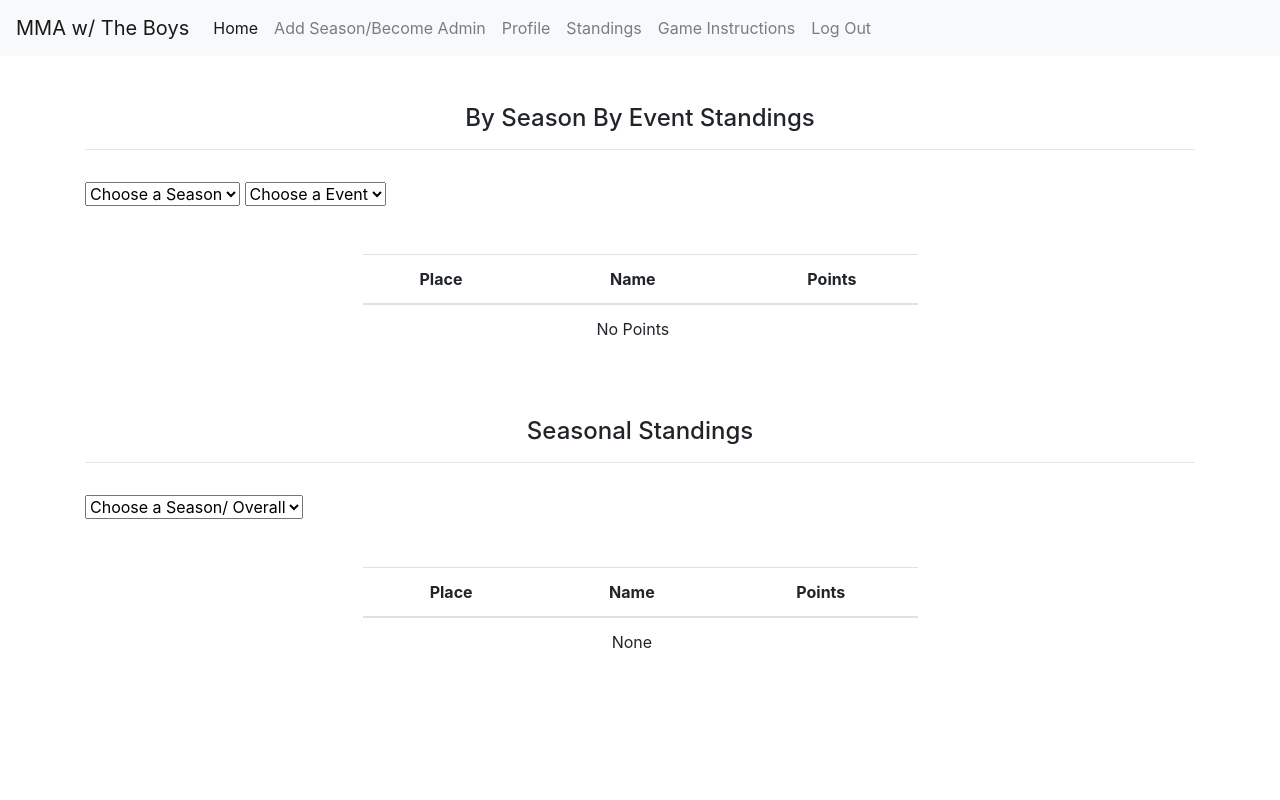
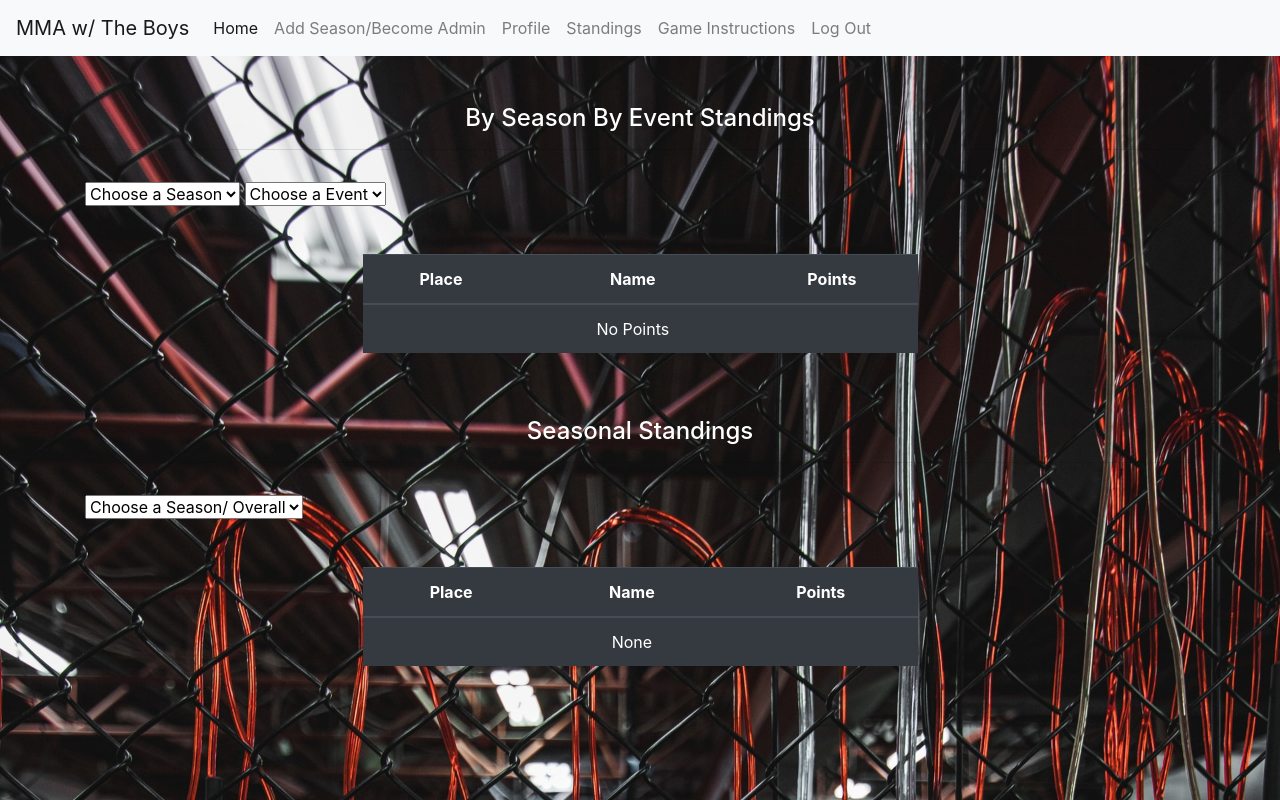
Before and after one commit to Vincent-Crescente/MMA_With_The_Boys, a Flask app: page /standings/ in a window 1280 px wide. Run offline with Flask 2, Linux system fonts and the light colour scheme; the visitor is signed in with stand-in values (Sample User, id 1); data that the repository does not hold is empty.

Commit message:
adding background image

```diff
--- a/resources/profile.py
+++ b/resources/profile.py
@@ -319,7 +319,6 @@ class Profile(Resource):
 
                     return make_response(render_template("profile.html", season_names=values[0], total=values[1], tourns=[], admin_table=admin_value, username=user.username, popover=3), 200)
 
-
             else:
                 user = UserModel.find_by_username(session['user'])
 
--- a/templates/base-nav.html
+++ b/templates/base-nav.html
@@ -15,18 +15,27 @@
         <link rel="shortcut icon" href="{{ url_for('static', filename='glove-free-icon-guantes-de-mma-vector.png') }}">
         <title>{% block title %}{% endblock %}</title>
 
+        {% block style %}
         <style>
             html {
              overflow-y: scroll;
              overflow-x: hidden;
+            }
 
+             body{
+              background-image: url('/static/training-pic.jpg');
+              background-repeat:no-repeat;
+              max-width:100%;
+              height:auto;
             }
+
         </style>
+        {% endblock %}
 
 
 </head>
 
-<body>
+<body class="img-fluid" >
 
 <div class="modal fade"  style="display:none;" id="enrolledmodal" tabindex="-1">
     <div class="modal-dialog">
--- a/templates/draftpage.html
+++ b/templates/draftpage.html
@@ -2,12 +2,12 @@
 {% block mainArea %}
 
 
-<h4 class="text-left mt-2 ml-3 hidden-xs float-left"> Pick Fighters</h4>
+<h4 class="text-left mt-2 ml-3 hidden-xs float-left" style="color:white"> Pick Fighters</h4>
 
 <form method="POST" action="">
 
 <div class="table-responsive">
-<table class="table  mx-auto w-auto table-hover">
+<table class="table  mx-auto w-auto table-hover table-dark">
     <thead class="text-left">
     <tr>
         <th scope="col" class="text-center">Winner</th>
--- a/templates/fillTournament.html
+++ b/templates/fillTournament.html
@@ -4,15 +4,15 @@
 <div class="row">
 
     <div class="col-sm-6 mb-2">
-        <h4 class="text-left mt-2 ml-3 hidden-xs float-left"> Welcome, {% block name %} {{ userdata.username }}{% endblock %}</h4>
+        <h4 class="text-left mt-2 ml-3 hidden-xs float-left" style="color:white;"> Welcome, {% block name %} {{ userdata.username }}{% endblock %}</h4>
     </div>
 
 </div>
 
 
-<p class="text-center h4 align-self-center mt-2">{{ tname }} - Fill Results</p>
+<p class="text-center h4 align-self-center mt-2" style="color:white;">{{ tname }} - Fill Results</p>
 <form method="POST" action="">
-    <table class="table col-8 mx-auto table-hover">
+    <table class="table col-8 mx-auto table-hover table-dark">
 
         <thead class="text-left">
         <tr>
--- a/templates/mainHome.html
+++ b/templates/mainHome.html
@@ -1,14 +1,12 @@
 {% extends "base-nav.html" %}
 {% block title %} Home {% endblock %}
 
-
 {% block mainArea %}
-
-<h4 class="mt-1 ml-2">Welcome, {{userdata.username}}</h4>
+<h4 class="mt-1 ml-2" style="color:white">Welcome, {{userdata.username}}</h4>
 
 <div class="table-responsive">
 
-<table class="table  mx-auto w-auto  mt-4">
+<table class="table  mx-auto w-auto table-dark mt-4">
 
     <thead>
     <tr>
--- a/templates/standings.html
+++ b/templates/standings.html
@@ -1,13 +1,23 @@
 {% extends "base-nav.html" %}
 {% block title %} Home {% endblock %}
 
+{% block style %}
+<style>
+body{
+    background-image: url('/static/gym_fence.jpg');
+    height: 100vh;
+    background-repeat: no-repeat;
+    background-size: cover;
+}
+</style>
+{% endblock %}
 
 {% block mainArea %}
 
 <div class="container">
     <div class="h-auto">
 
-        <h4 class="mx-auto text-center mt-5"> By Season By Event Standings </h4>
+        <h4 class="mx-auto text-center mt-5" style="color:white"> By Season By Event Standings </h4>
         <hr>
         <select class="form-select mt-3" name="season_dropdown" id="season_dropdown" aria-label="Default select example">
                 <option value="-1" selected>Choose a Season</option>
@@ -29,7 +39,7 @@
         </select>
 
         <div class="table-responsive mx-auto mt-5">
-            <table class="table mx-auto w-50 text-center">
+            <table class="table mx-auto w-50 text-center table-dark">
                 <thead>
                 <tr>
                     <th scope="col">Place</th>
@@ -64,7 +74,7 @@
 <!------------------------------------------------------->
         <div class="h-auto">
 
-            <h4 class="mx-auto text-center mt-5"> Seasonal Standings </h4>
+            <h4 class="mx-auto text-center mt-5" style="color:white"> Seasonal Standings </h4>
             <hr>
             <select class="form-select mt-3" name="dropdown" id="dropdown" aria-label="Default select example">
                 <option value="-1" selected>Choose a Season/ Overall</option>
@@ -77,7 +87,7 @@
         </select>
 
         <div class="table-responsive mx-auto mt-5">
-            <table class="table mx-auto w-50 text-center">
+            <table class="table mx-auto w-50 text-center table-dark">
                 <thead>
                 <tr>
                     <th scope="col">Place</th>
--- a/templates/viewevents.html
+++ b/templates/viewevents.html
@@ -3,11 +3,11 @@
 
 
 {% block mainArea %}
-<h4 class="mt-1 ml-2">Events for {{season_name}}</h4>
+<h4 class="mt-1 ml-2" style="color:white">Events for {{season_name}}</h4>
 
 <div class="d-flex row justify-content-center">
 
-    <table class="table col-6 mt-4">
+    <table class="table col-6 mt-4 table-dark">
 
         <thead>
         <tr>
--- a/templates/viewpicks.html
+++ b/templates/viewpicks.html
@@ -7,10 +7,10 @@
 
 
 
-<h3 class="text-center align-self-center mt-5">{{ tname }}</h3>
+<h3 class="text-center align-self-center mt-5" style="color:white">{{ tname }}</h3>
 <div class="d-flex table-responsive row justify-content-center">
 
-    <table class="table col-6 mt-2 mx-auto w-auto">
+    <table class="table col-6 mt-2 mx-auto w-auto table-dark">
         <thead>
         <tr>
             <th scope="col" class="text-center">Fighter</th>
```
Also changed, not shown: templates/base.html (+10 -2 lines), templates/instructions.html (+16 -0 lines), templates/makeTournament.html (+5 -5 lines), templates/profile.html (+11 -7 lines), static/gym_fence.jpg (added), static/gym_floor.jpg (added), static/training-pic.jpg (added).
